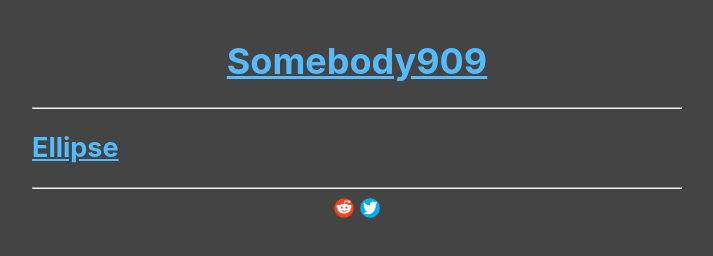
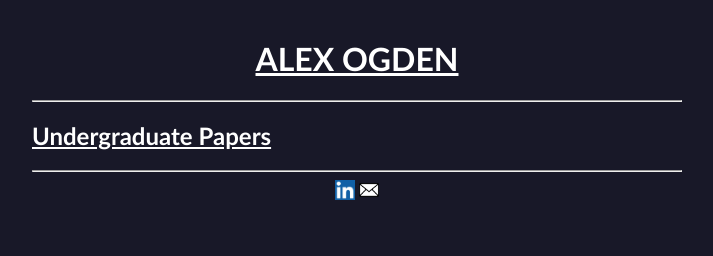
Before and after one commit to alexogdenuk/alexogdenuk.github.io, a plain HTML site: page index.html in a window 1280 px wide. Shown: the whole page, without its empty margins (283-996 px from the left). Drawn offline with Linux system fonts and the light colour scheme.

Commit message:
Add files via upload

```diff
--- a/auxiliary/stylesheet.css
+++ b/auxiliary/stylesheet.css
@@ -6,22 +6,23 @@ body{
       Roboto, "Helvetica Neue", Arial, "Noto Sans",
       sans-serif, "Apple Color Emoji", "Segoe UI Emoji",
       "Segoe UI Symbol", "Noto Color Emoji"; */
-  font:18px/1.5 -apple-system, BlinkMacSystemFont, "Segoe UI",
+  /*font:18px/1.5 -apple-system, BlinkMacSystemFont, "Segoe UI",
       Roboto, "Helvetica Neue", Arial, "Noto Sans",
       sans-serif, "Apple Color Emoji", "Segoe UI Emoji",
-      "Segoe UI Symbol", "Noto Color Emoji";
+      "Segoe UI Symbol", "Noto Color Emoji";*/
   color:white;
-  background:#444;
+  background:#181828;
+  font-family:Malgun Gothic;
 }
 html {
   overflow-y:scroll;
 }
 
 a:link{
-  color:#5bf
+  color:white
 }
 a:visited{
-  color:#ccf
+  color:white
 }
 
 h1{
@@ -29,7 +30,8 @@ h1{
 }
 
 h1,h2,h3{
-  line-height:1.2
+  line-height:1.2;
+  font-family:Trebuchet MS;
 }
 
 /* @media (orientation:portrait) {
--- a/index.html
+++ b/index.html
@@ -1,24 +1,24 @@
 <!DOCTYPE html>
 <html>
 <head>
-  <title>909</title>
-  <link rel="stylesheet" href="./auxiliary/stylesheet.css">
-  <link rel="icon" href="./auxiliary/icon.ico"/>
+  <title>ALEX OGDEN</title>
+  <link rel="stylesheet" href="/auxiliary/stylesheet.css">
+  <link rel="icon" href="/auxiliary/icon.ico"/>
   <meta charset="utf-8"/>
   <meta name="viewport" content="width=device-width, initial-scale=1">
 
 </head>
 <body>
-  <h1><a href="/"               >Somebody909</a></h1><hr>
+  <h1><a href="/"               >ALEX OGDEN</a></h1><hr>
 
-  <h2><a href="./Ellipse"           >Ellipse</a></h2>
+  <h2><a href="/undergraduate_papers"           >Undergraduate Papers</a></h2>
 
 
 
   <hr>
   <div style="text-align:center">
-    <a style="text-decoration:none" href="https://www.reddit.com/user/somebody909"> <img src="./images/reddit.png" height="20" width ="20"> </a>
-    <a style="text-decoration:none"href="https://twitter.com/Somebody909"> <img src="./images/twitter.png" height="20" width ="20"> </a>
+    <a style="text-decoration:none" href="https://www.linkedin.com/in/alexander-james-ogden/"> <img src="/images/linkedin.png" height="20" width ="20"> </a>
+    <a style="text-decoration:none"href="mailto:alex.ogden.uk@gmail.com"> <img src="/images/email.png" height="20" width ="20"> </a>
   </div>
 </body>
 </html>
```
Also changed, not shown: undergraduate_papers/index.html (+6 -7 lines), auxiliary/icon.ico, auxiliary/icon.png (added).
